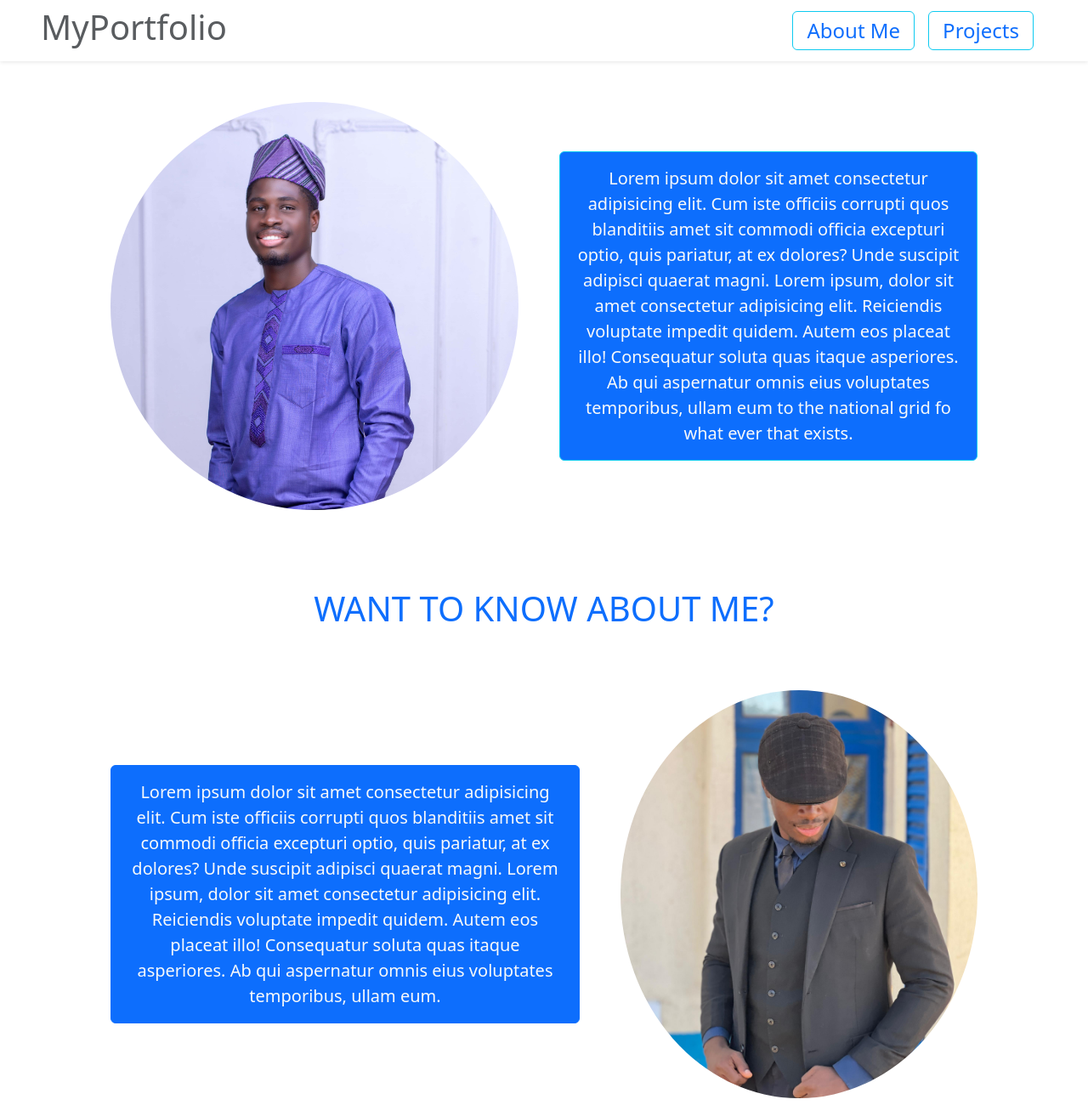
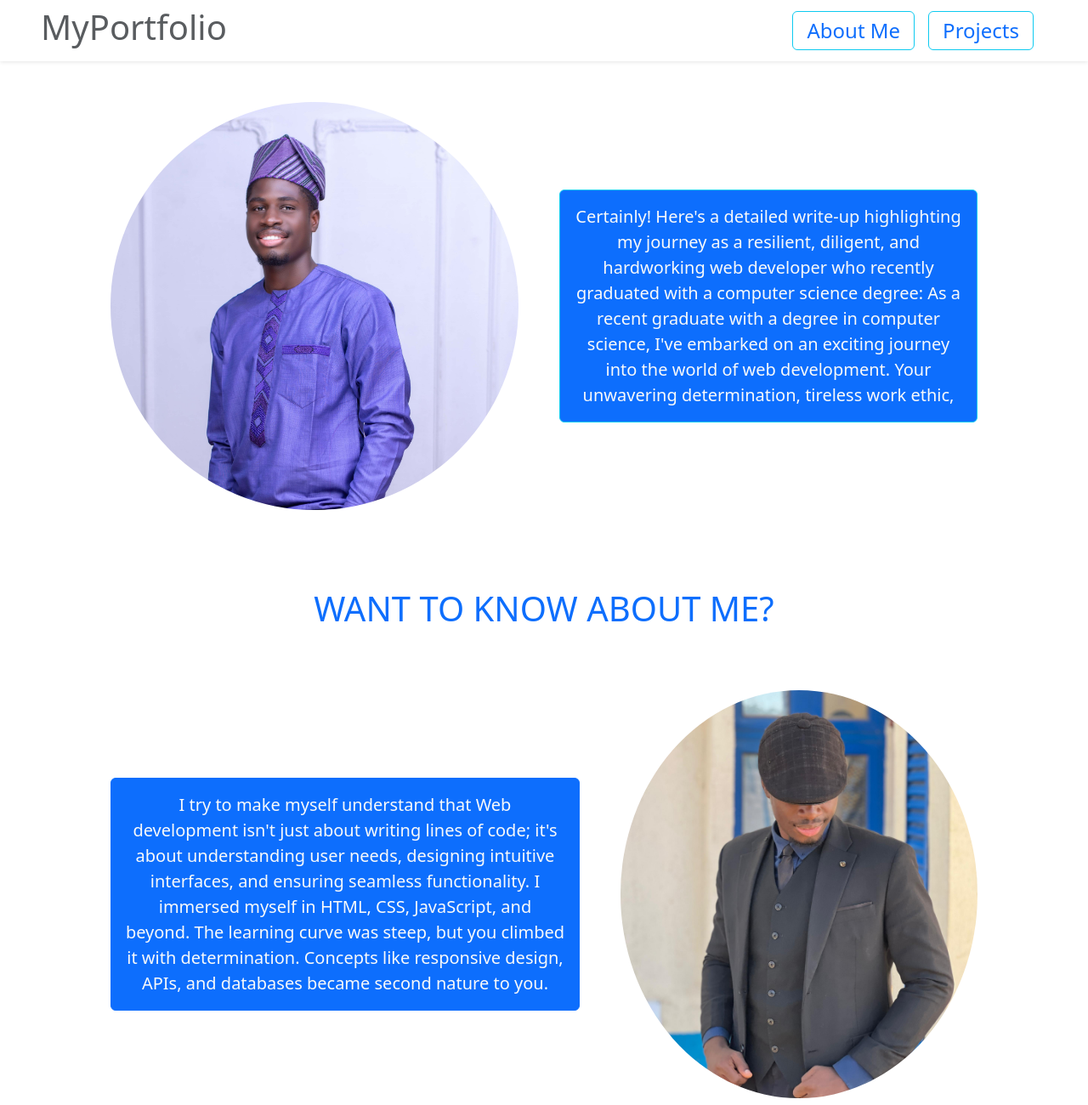
Before and after one commit to Diggardson270/MyPortfolio, a plain HTML site: page index.html in a window 1280 px wide. Shown: the top 1300 px of the page at 85% size. Drawn offline with nearby package versions, Linux system fonts and the light colour scheme.

Commit message:
I promise this is the last commit

```diff
--- a/index.html
+++ b/index.html
@@ -31,14 +31,11 @@
   <div class="container mt-3 d-flex flex-md-column">
     <section class="d-flex align-items-center gap-5 w-100 flex-md-column flex-xl-row p-5 rounded">
       <img src="/1707060868568.jpg" alt="" class="rounded-circle">
-      <p class="bg-primary text-light fs-5 border border-info p-3 rounded text-center d-md-block">Lorem ipsum dolor sit amet consectetur adipisicing elit.
-        Cum iste officiis corrupti quos blanditiis amet sit commodi
-        officia excepturi optio, quis pariatur, at ex dolores?
-        Unde suscipit adipisci quaerat magni.
-        Lorem ipsum, dolor sit amet consectetur adipisicing elit.
-        Reiciendis voluptate impedit quidem.
-        Autem eos placeat illo! Consequatur soluta quas itaque asperiores. Ab qui aspernatur omnis eius
-        voluptates temporibus, ullam eum to the national grid fo what ever that exists.
+      <p class="bg-primary text-light fs-5 border border-info p-3 rounded text-center d-md-block">
+        Certainly! Here's a detailed write-up highlighting my journey as a resilient, diligent, and hardworking web developer who recently graduated with a computer science degree:
+
+
+As a recent graduate with a degree in computer science, I've embarked on an exciting journey into the world of web development. Your unwavering determination, tireless work ethic,
       </p>
      </section>
 
@@ -46,14 +43,8 @@
       <h1 class="py-3 text-primary">WANT TO KNOW ABOUT ME?</h1>
       <div class="d-flex align-items-center gap-5 w-100 flex-md-column flex-xl-row p-5">
         <p class="bg-primary text-light fs-5 p-3 border border-primary rounded">
-          Lorem ipsum dolor sit amet consectetur adipisicing elit.
-          Cum iste officiis corrupti quos blanditiis amet sit commodi
-          officia excepturi optio, quis pariatur, at ex dolores?
-          Unde suscipit adipisci quaerat magni.
-          Lorem ipsum, dolor sit amet consectetur adipisicing elit.
-          Reiciendis voluptate impedit quidem.
-          Autem eos placeat illo! Consequatur soluta quas itaque asperiores. Ab qui aspernatur omnis eius
-          voluptates temporibus, ullam eum.
+
+I try to make myself understand that Web development isn't just about writing lines of code; it's about understanding user needs, designing intuitive interfaces, and ensuring seamless functionality. I immersed myself in HTML, CSS, JavaScript, and beyond. The learning curve was steep, but you climbed it with determination. Concepts like responsive design, APIs, and databases became second nature to you.
         </p>
         <img src="/1707081765976.jpg" alt="" class="rounded-circle">
       </div>
```
